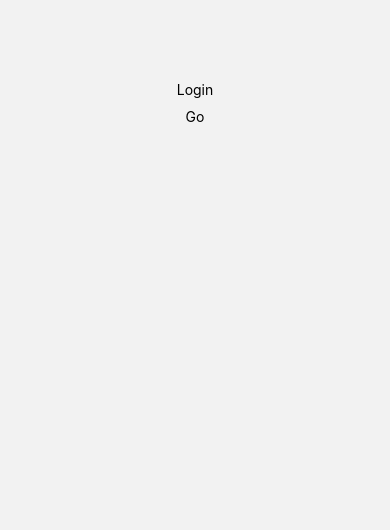
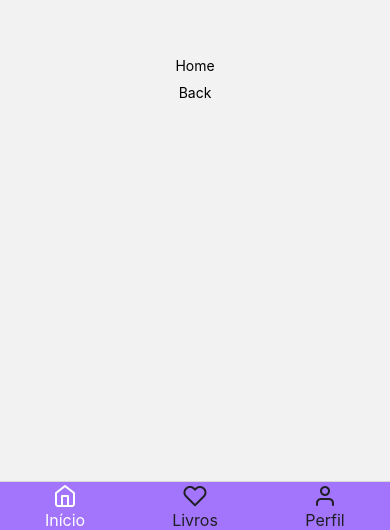
Before and after one commit to JaianeOliveira/euli-js, a React Native app: screen /register in a window 390 px wide. Before the commit this address had no page. Shown: the part 314-844 px from the top of the page. Built offline with nearby package versions, Linux system fonts and the light colour scheme.

Commit message:
feat: tab bar

```diff
--- a/package.json
+++ b/package.json
@@ -10,17 +10,22 @@
 		"eject": "expo eject"
 	},
 	"dependencies": {
+		"@react-navigation/bottom-tabs": "^6.3.1",
+		"@react-navigation/material-bottom-tabs": "^6.2.1",
 		"@react-navigation/native": "^6.0.10",
 		"@react-navigation/native-stack": "^6.6.2",
 		"@reduxjs/toolkit": "^1.8.1",
 		"add": "^2.0.6",
 		"expo": "~45.0.0",
 		"expo-status-bar": "~1.3.0",
+		"phosphor-react-native": "^1.1.1",
 		"react": "17.0.2",
 		"react-dom": "17.0.2",
 		"react-native": "0.68.2",
+		"react-native-paper": "^4.12.1",
 		"react-native-safe-area-context": "4.2.4",
 		"react-native-screens": "~3.11.1",
+		"react-native-vector-icons": "^9.1.0",
 		"react-native-web": "0.17.7",
 		"react-redux": "^8.0.2",
 		"styled-components": "^5.3.5",
--- a/src/routes/index.jsx
+++ b/src/routes/index.jsx
@@ -1,20 +1,103 @@
 import { NavigationContainer } from '@react-navigation/native';
 import { createNativeStackNavigator } from '@react-navigation/native-stack';
+import { createMaterialBottomTabNavigator } from '@react-navigation/material-bottom-tabs';
+import { createBottomTabNavigator } from '@react-navigation/bottom-tabs';
+import {
+	Home,
+	Login,
+	Book as BookPage,
+	Register,
+	Profile,
+	ResetPassword,
+} from '../screens';
 
-import { Home, Login } from '../screens';
+import Feather from 'react-native-vector-icons/Feather';
+import { useAppSelector } from '../hooks/useRedux';
 
-const Stack = createNativeStackNavigator();
+const isAuthenticated = true;
+
+const AuthStack = createNativeStackNavigator();
+const Tabs = createBottomTabNavigator();
 
 const Routes = () => {
+	const theme = useAppSelector((state) => state.theme.theme);
 	return (
 		<NavigationContainer>
-			<Stack.Navigator
-				initialRouteName="login"
-				screenOptions={{ headerShown: false }}
-			>
-				<Stack.Screen name="login" component={Login} />
-				<Stack.Screen name="home" component={Home} />
-			</Stack.Navigator>
+			{isAuthenticated ? (
+				<Tabs.Navigator
+					initialRouteName="home"
+					screenOptions={{
+						headerShown: false,
+						tabBarStyle: {
+							backgroundColor: theme.primary,
+						},
+					}}
+				>
+					<Tabs.Screen
+						name="home"
+						component={Home}
+						options={{
+							tabBarIcon: ({ focused, color, size }) => (
+								<Feather
+									name="home"
+									size={24}
+									color={`${focused ? theme.text : theme.backgroundPrimary}`}
+								/>
+							),
+							tabBarLabel: 'Início',
+							tabBarLabelStyle: {
+								fontSize: 16,
+							},
+							tabBarActiveTintColor: theme.text,
+							tabBarInactiveTintColor: theme.backgroundPrimary,
+						}}
+					/>
+					<Tabs.Screen
+						name="book"
+						component={BookPage}
+						options={{
+							tabBarIcon: ({ focused, color, size }) => (
+								<Feather
+									name="heart"
+									size={24}
+									color={`${focused ? theme.text : theme.backgroundPrimary}`}
+								/>
+							),
+							tabBarLabel: 'Livros',
+							tabBarLabelStyle: {
+								fontSize: 16,
+							},
+							tabBarActiveTintColor: theme.text,
+							tabBarInactiveTintColor: theme.backgroundPrimary,
+						}}
+					/>
+					<Tabs.Screen
+						name="profile"
+						component={Profile}
+						options={{
+							tabBarIcon: ({ focused, color, size }) => (
+								<Feather
+									name="user"
+									size={24}
+									color={`${focused ? theme.text : theme.backgroundPrimary}`}
+								/>
+							),
+							tabBarLabel: 'Perfil',
+							tabBarLabelStyle: {
+								fontSize: 16,
+							},
+							tabBarActiveTintColor: theme.text,
+							tabBarInactiveTintColor: theme.backgroundPrimary,
+						}}
+					/>
+				</Tabs.Navigator>
+			) : (
+				<AuthStack.Navigator screenOptions={{ headerShown: false }}>
+					<AuthStack.Screen name="login" component={Login} />
+					<AuthStack.Screen name="register" component={Register} />
+					<AuthStack.Screen name="reset-password" component={ResetPassword} />
+				</AuthStack.Navigator>
+			)}
 		</NavigationContainer>
 	);
 };
--- /dev/null
+++ b/src/screens/Book/index.jsx
@@ -0,0 +1,13 @@
+import React from 'react';
+
+import { Container, Text } from '../../shared/styles';
+
+const Book = () => {
+	return (
+		<Container>
+			<Text>Book</Text>
+		</Container>
+	);
+};
+
+export default Book;
--- /dev/null
+++ b/src/screens/Profile/index.jsx
@@ -0,0 +1,13 @@
+import React from 'react';
+
+import { Container, Text } from '../../shared/styles';
+
+const Profile = () => {
+	return (
+		<Container>
+			<Text>Profile</Text>
+		</Container>
+	);
+};
+
+export default Profile;
--- /dev/null
+++ b/src/screens/Register/index.jsx
@@ -0,0 +1,13 @@
+import React from 'react';
+
+import { Container, Text } from '../../shared/styles';
+
+const Register = () => {
+	return (
+		<Container>
+			<Text>Register</Text>
+		</Container>
+	);
+};
+
+export default Register;
--- /dev/null
+++ b/src/screens/ResetPassword/index.jsx
@@ -0,0 +1,13 @@
+import React from 'react';
+
+import { Container, Text } from '../../shared/styles';
+
+const ResetPassword = () => {
+	return (
+		<Container>
+			<Text>ResetPassword</Text>
+		</Container>
+	);
+};
+
+export default ResetPassword;
--- a/src/screens/index.js
+++ b/src/screens/index.js
@@ -1,4 +1,8 @@
 import Home from './Home';
 import Login from './Login';
+import ResetPassword from './ResetPassword';
+import Register from './Register';
+import Profile from './Profile';
+import Book from './Book';
 
-export { Home, Login };
+export { Home, Login, ResetPassword, Register, Profile, Book };
```
Also changed, not shown: 2 other files (tests, documents, lock files or other folders).
